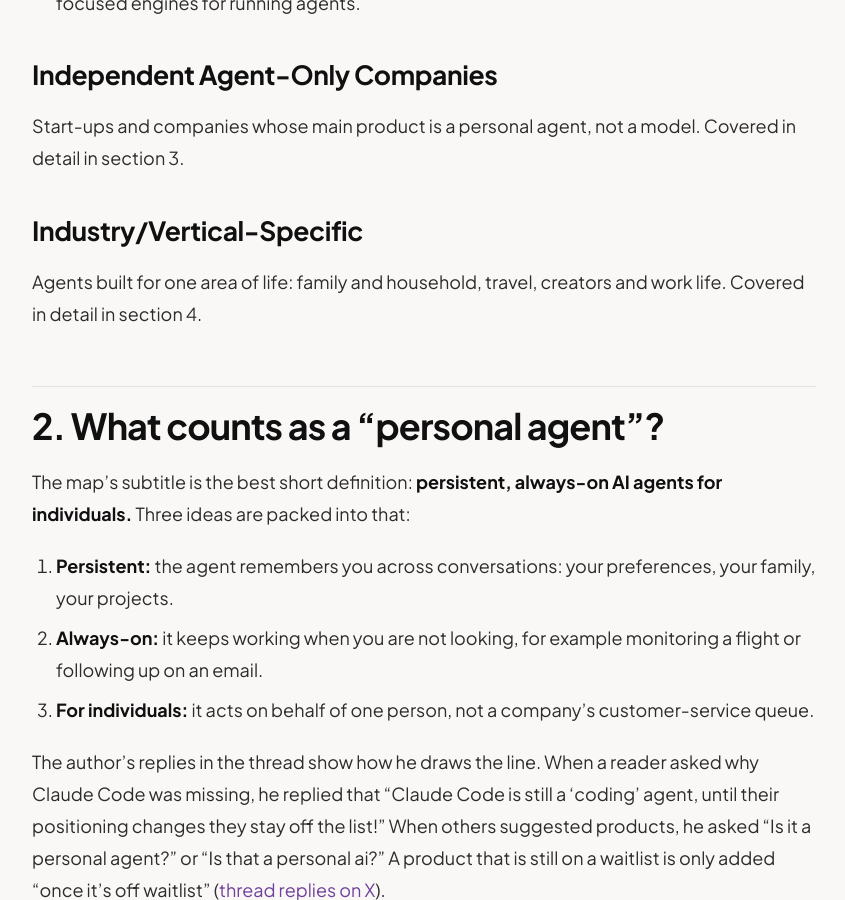
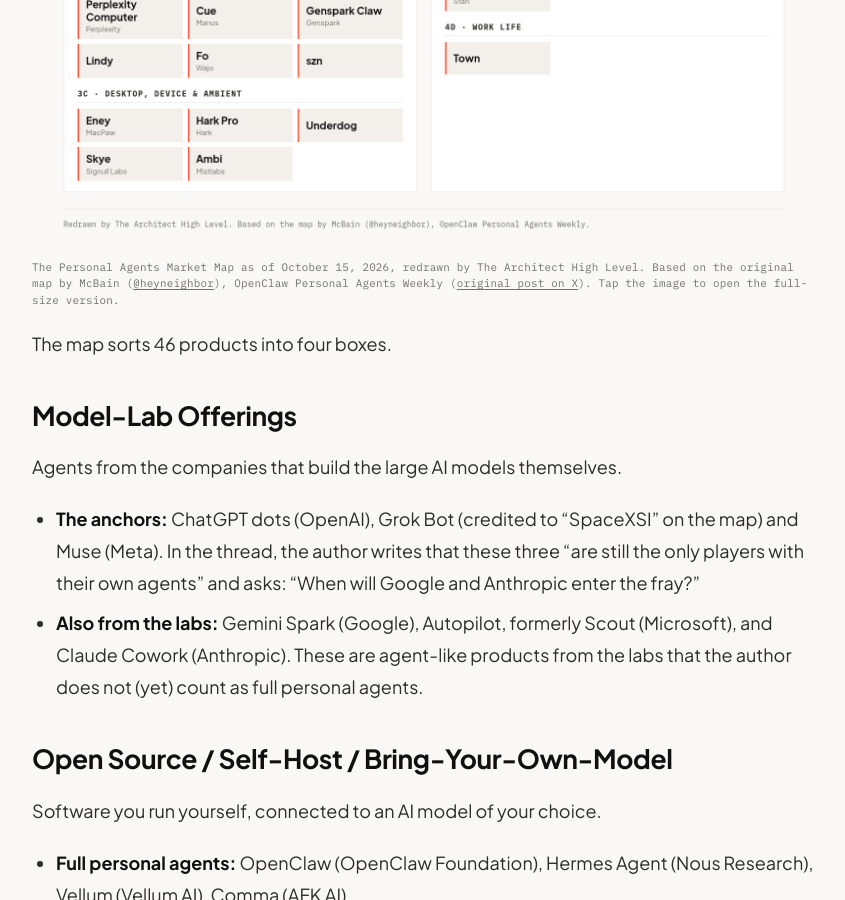
Before and after one commit to architect-high-level-core/coffee-and-newspaper, a Jekyll site: the page built from _posts/2026-10-23-personal-agents-market-map-explained.md, in a window 1280 px wide and 900 px high, scrolled down 2999 px. Shown: the whole window, without its empty margins (216-1061 px from the left). Built offline with Jekyll 4.4.1, drawn with Linux system fonts in a browser that asks for light colours.

Commit message:
Personal agents market map post: add redrawn map image (desktop + mobile)

```diff
--- a/_posts/2026-10-23-personal-agents-market-map-explained.md
+++ b/_posts/2026-10-23-personal-agents-market-map-explained.md
@@ -28,6 +28,16 @@
 - **Vertical:** focused on one industry or life area (family, travel, creators) rather than everything.
 
 ## 1. The whole map at a glance
+
+<figure class="header market-map">
+  <a href="/assets/img/2026-10-23-personal-agents-market-map-desktop.png">
+    <picture>
+      <source media="(max-width: 700px)" srcset="/assets/img/2026-10-23-personal-agents-market-map-mobile.png" width="1080" height="5514">
+      <img class="header" src="/assets/img/2026-10-23-personal-agents-market-map-desktop.png" width="1600" height="1994" loading="lazy" alt="Personal Agents Market Map, October 15, 2026: 46 personal AI agents in four groups. Model-Lab Offerings (6): the anchors ChatGPT dots (OpenAI), Grok Bot (SpaceXSI) and Muse (Meta); also from the labs Gemini Spark (Google), Autopilot, formerly Scout (Microsoft), and Claude Cowork (Anthropic). Open Source / Self-Host / BYO-Model (11): OpenClaw, Hermes Agent, Vellum, Comma; Pivra Desk; and the runtimes ZeroClaw, NanoClaw, nanobot, IronClaw, Moltis and PicoClaw. Independent Agent-Only Companies (22): text-first Instinct, Poke, Tab, Persona, folk, Hello Haven, Rene, Martin, Tomo, Pally and Iris; agents with their own computer Perplexity Computer, Cue, Genspark Claw, Lindy, Fo and szn; desktop, device and ambient Eney, Hark Pro, Underdog, Skye and Ambi. Industry / Vertical-Specific (7): family and household Fambot, Ohai, Ollie and Orbits; travel Miso; creators Stanley; work life Town.">
+    </picture>
+  </a>
+  <figcaption>The Personal Agents Market Map as of October 15, 2026, redrawn by The Architect High Level. Based on the original map by McBain (<a href="https://x.com/heyneighbor" rel="nofollow noopener" target="_blank">@heyneighbor</a>), OpenClaw Personal Agents Weekly (<a href="https://x.com/heyneighbor/status/2110809223408058639" rel="nofollow noopener" target="_blank">original post on X</a>). Tap the image to open the full-size version.</figcaption>
+</figure>
 
 The map sorts 46 products into four boxes.
 
```
Also changed, not shown: assets/img/2026-10-23-personal-agents-market-map-desktop.png (added), assets/img/2026-10-23-personal-agents-market-map-mobile.png (added).
